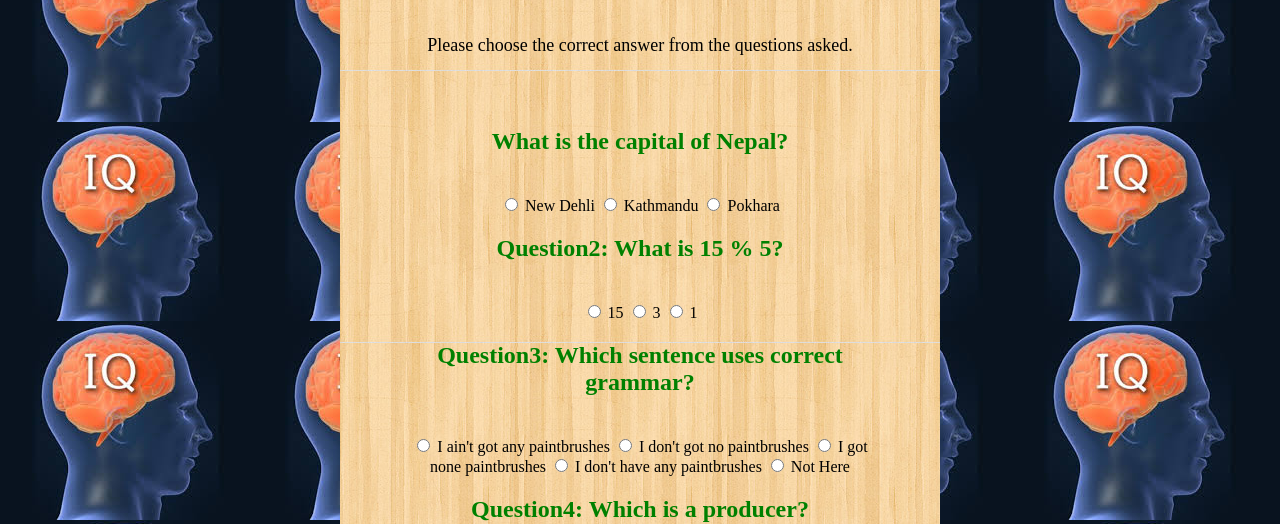
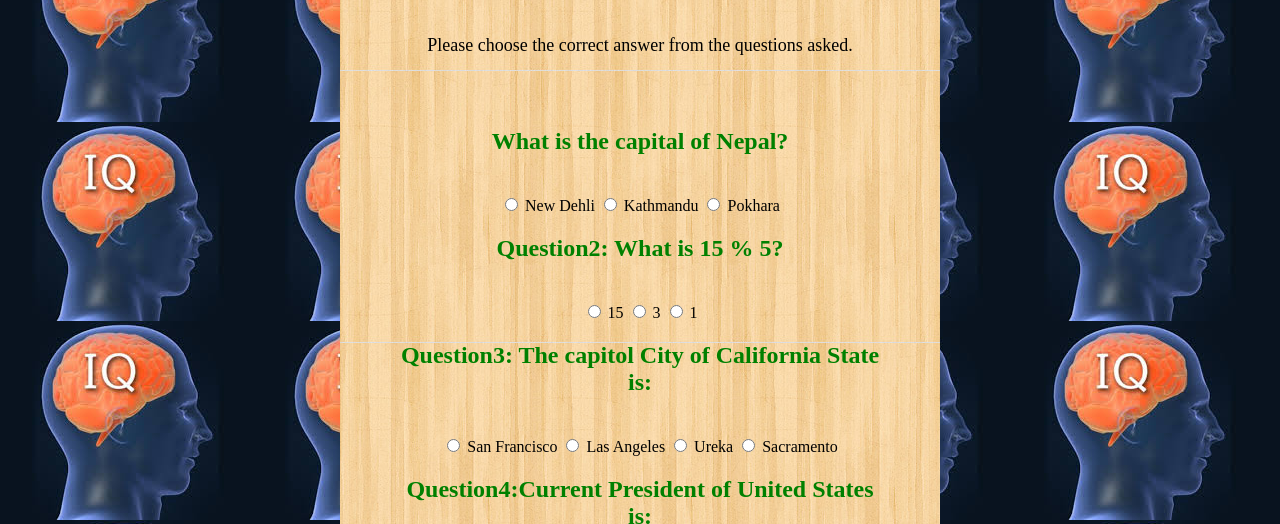
Before and after one commit to tejpoudel/TriviaGame, a plain HTML site: page index.html in a window 1280 px wide. Both pictures are taken after a click on the button "Start". Shown: the part 276-800 px from the top of the page. Drawn offline with nearby package versions, Linux system fonts and the light colour scheme.

Commit message:
Added more functionality to the project

```diff
--- a/assets/css/style.css
+++ b/assets/css/style.css
@@ -1,7 +1,6 @@
 body{
 
     background-image: url("../images/IQ.jpeg");
-
 }
 
 #container {
@@ -19,19 +18,28 @@ h1{
     text-align: center;
 }
 
+h2 {
+	font-size: 1.5em;
+	color: green;
+	margin-bottom: 40px;
+}
+
+h4{
+    color: black;
+    font-size: 30px;
+    margin: 5px;
+    margin-top: 30px;
+    margin-bottom: 24px;
+}
+
 p{
     font-size: 18px;
     color:black;
     text-align: center;
     line-height: 50px;
-
-
-
 }
 
 .questions, .results, .start{
-    /* background-color: red; */
-    /* border: 1px solid gray; */
     padding: 20px;
     margin: 10px auto;
     clear: both;
@@ -52,50 +60,11 @@ p{
      display: none;
      text-align: center;
 }
-h2 {
-	font-size: 1.5em;
-	color: green;
-	margin-bottom: 40px;
-}
 
-h4{
-    color: black;
-    font-size: 30px;
-    margin: 5px;
-    margin-top: 30px;
-    margin-bottom: 24px;
-}
-
-.r{
-    margin: 5px;
-
-}
 #timer{
     display: none;
 }
 
-#submit{
-    margin: 5px;
-    width: 150px;
-    height: 40px;
-    margin: 0 auto;
-    font-size: 20px;
-    background-color: royalblue;
-    color: yellow;
-    /* position: absolute; */
-    display: block;
-    /* right: 10px; */
-    bottom: 1px;
-    /* float: right; */
-    margin-top: 20px;
-
-}
-#submit:hover{
-    background-color: springgreen;
-    color: royalblue;
-    cursor: pointer;
-
-}
 
 #timer{
     font-size: 20px;
@@ -144,3 +113,24 @@ button:hover{
     color: royalblue;
     cursor: pointer;
 }
+
+#submit{
+    font-family: 'Chewy', cursive;
+    display: block;
+    width: 150px;
+    height: 40px;
+    margin: 0 auto;
+    font-size: 20px;
+    background-color: orange;
+    color: purple;
+    display: block;
+    bottom: 1px;
+    margin-top: 20px;
+    margin-bottom: -50px;
+}
+
+#submit:hover{
+    background-color: springgreen;
+    color: royalblue;
+    cursor: pointer;
+}
--- a/assets/javascript/app.js
+++ b/assets/javascript/app.js
@@ -5,16 +5,14 @@ var timer;
 
 $("#startbtn").click(function(){
 
-               //show  questions section. it will search .question class!
+               //show  questions section
                $(".questions").css("display", "block");
                //show seconds indecator
                $("#timer").css("display", "block");
                //show p tag
                $("#info").css("display", "block");
-
                //hide results
                $(".results").css("display", "none");
-
 
         //hide start
         $(".start").css("display", "none");
--- a/index.html
+++ b/index.html
@@ -34,23 +34,21 @@
             </div>
 
 
-            <h2>Question3: Which sentence uses correct grammar?</h2>
+            <h2>Question3: The capitol City of California State is: </h2>
             <div class="r">
-                <input type="radio" name="q3" value="0">  I ain't got any paintbrushes
-                <input type="radio" name="q3" value="0"> I don't got no paintbrushes
-                <input type="radio" name="q3" value="0"> I got none paintbrushes
-                <input type="radio" name="q3" value="1"> I don't have any paintbrushes
-                <input type="radio" name="q3" value="0"> Not Here
+                <input type="radio" name="q3" value="0">  San Francisco
+                <input type="radio" name="q3" value="0"> Las Angeles
+                <input type="radio" name="q3" value="0"> Ureka
+                <input type="radio" name="q3" value="1"> Sacramento
             </div>
 
 
-            <h2>Question4: Which is a producer?</h2>
+            <h2>Question4:Current President of United States is: </h2>
             <div class="r">
-                <input type="radio" name="q4" value="0"> Zebra
-                <input type="radio" name="q4" value="0"> Lion
-                <input type="radio" name="q4" value="1"> Tree
-                <input type="radio" name="q4" value="0"> Worm
-                <input type="radio" name="q4" value="0"> Not Here
+                <input type="radio" name="q4" value="0"> Barak Obama
+                <input type="radio" name="q4" value="0"> Hillary Clinton
+                <input type="radio" name="q4" value="1"> Donald Trump
+                <input type="radio" name="q4" value="0"> None of the Above
             </div>
 
 
@@ -62,11 +60,11 @@
             </div>
 
 
-            <h2>Question6: What is the interjection in this sentence? Wow! That is a cool game!</h2>
+            <h2>Question6: Who can Speak?</h2>
             <div class="r">
-                <input type="radio" name="q6" value="0"> Game
-                <input type="radio" name="q6" value="0"> Cool
-                <input type="radio" name="q6" value="1"> Wow
+                <input type="radio" name="q6" value="0"> Donkey
+                <input type="radio" name="q6" value="0"> Monkey
+                <input type="radio" name="q6" value="1"> Human
             </div>
 
 
```
Also changed, not shown: 2 other files.
